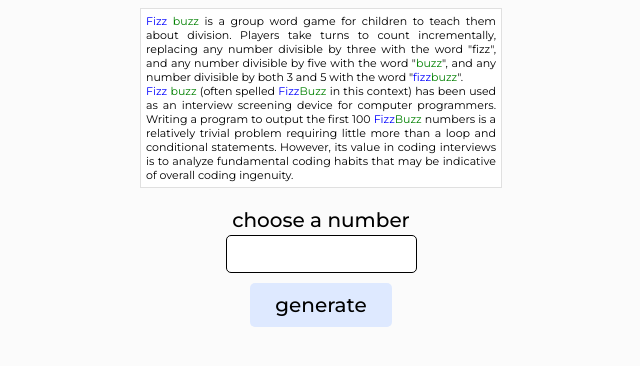
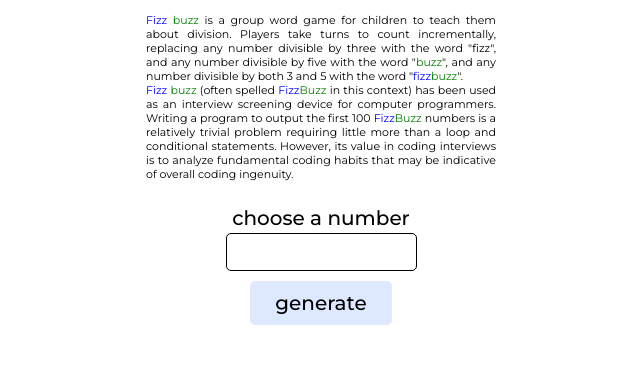
Before and after one commit to expensivepens/fizzBuzzUI, a plain HTML site: page index.html in a window 1280 px wide. Shown: the part 112-478 px from the top of the page, without its empty margins (319-959 px from the left). Drawn offline with Linux system fonts and the light colour scheme.

Commit message:
Remove the border around the paragraph and set the body background color back to white

```diff
--- a/style.css
+++ b/style.css
@@ -1,7 +1,7 @@
 body{
     font-family: 'Montserrat', sans-serif;
     margin: 0;
-    background-color: rgb(251, 251, 251);
+    background-color: white;
 }
 
 .title{
@@ -58,7 +58,6 @@ h1{
 .description{
     width: 350px;
     margin: 20px 0;
-    border: solid 1px rgba(0, 0, 0, 0.123);
     padding: 5px;
     transition: 0.25s;
     background-color: white;
```
Also changed, not shown: reamde.txt (added).
